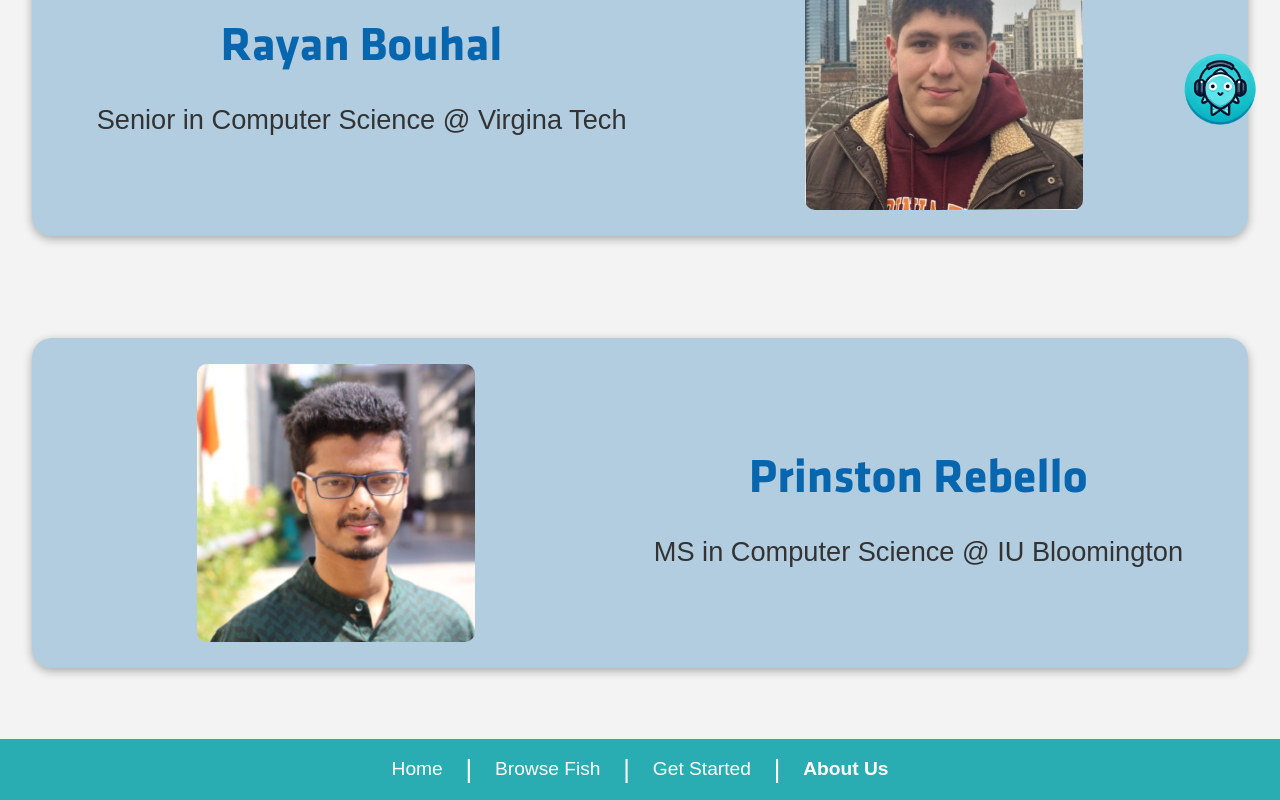
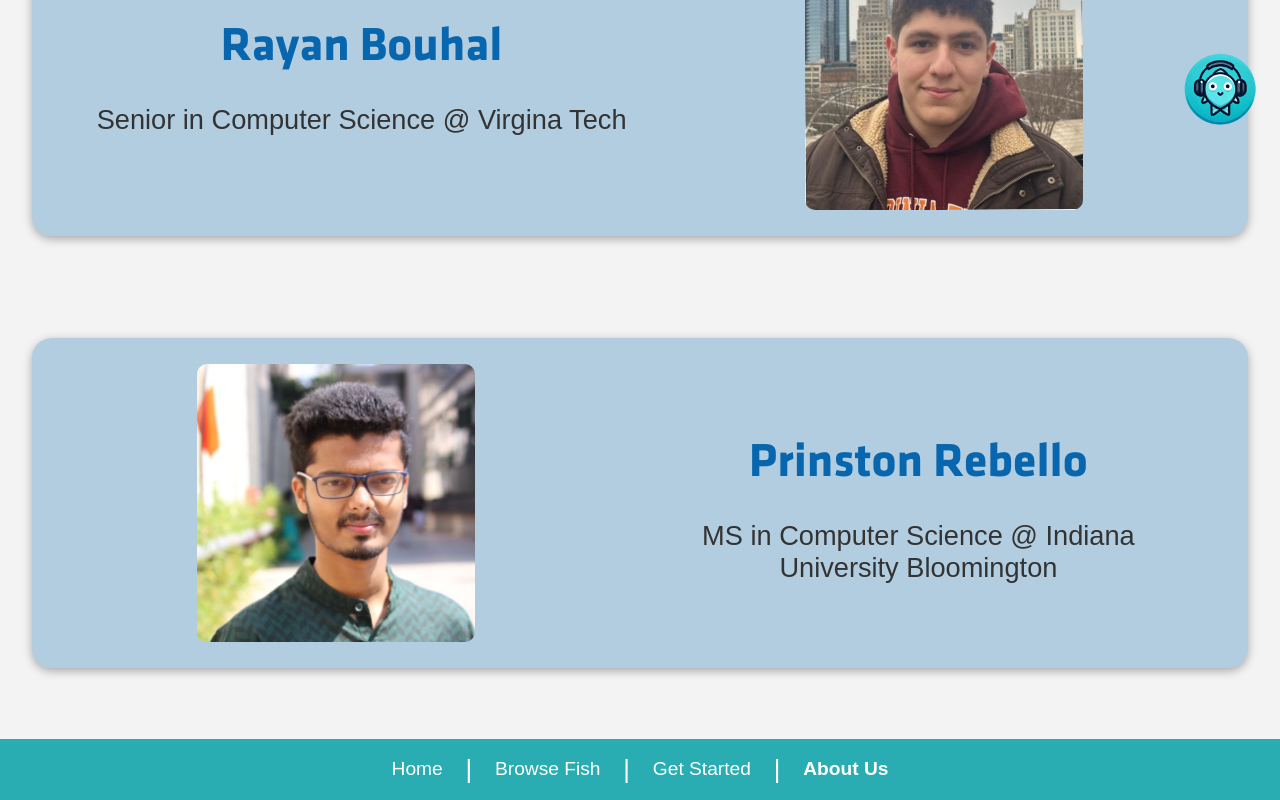
Before and after one commit to laylascott/FishBook, a React (Create React App) app in the folder FishReact/: page /aboutUs in a window 1280 px wide. Shown: the part 647-1447 px from the top of the page. Built offline with nearby package versions, Linux system fonts and the light colour scheme; a web font is replaced by a local one.

Commit message:
readding images

```diff
--- a/FishReact/src/pages/AboutUs/AboutUs.js
+++ b/FishReact/src/pages/AboutUs/AboutUs.js
@@ -18,7 +18,7 @@ function AboutUs() {
         />
         <InfoSection
           title="Prinston Rebello"
-          description="MS in Computer Science @ IU Bloomington"
+          description="MS in Computer Science @ Indiana University Bloomington"
           imageSrc="/images/prinston.jpg"
           isImageLeft={true}  // To align the image on the left side
         />
```
